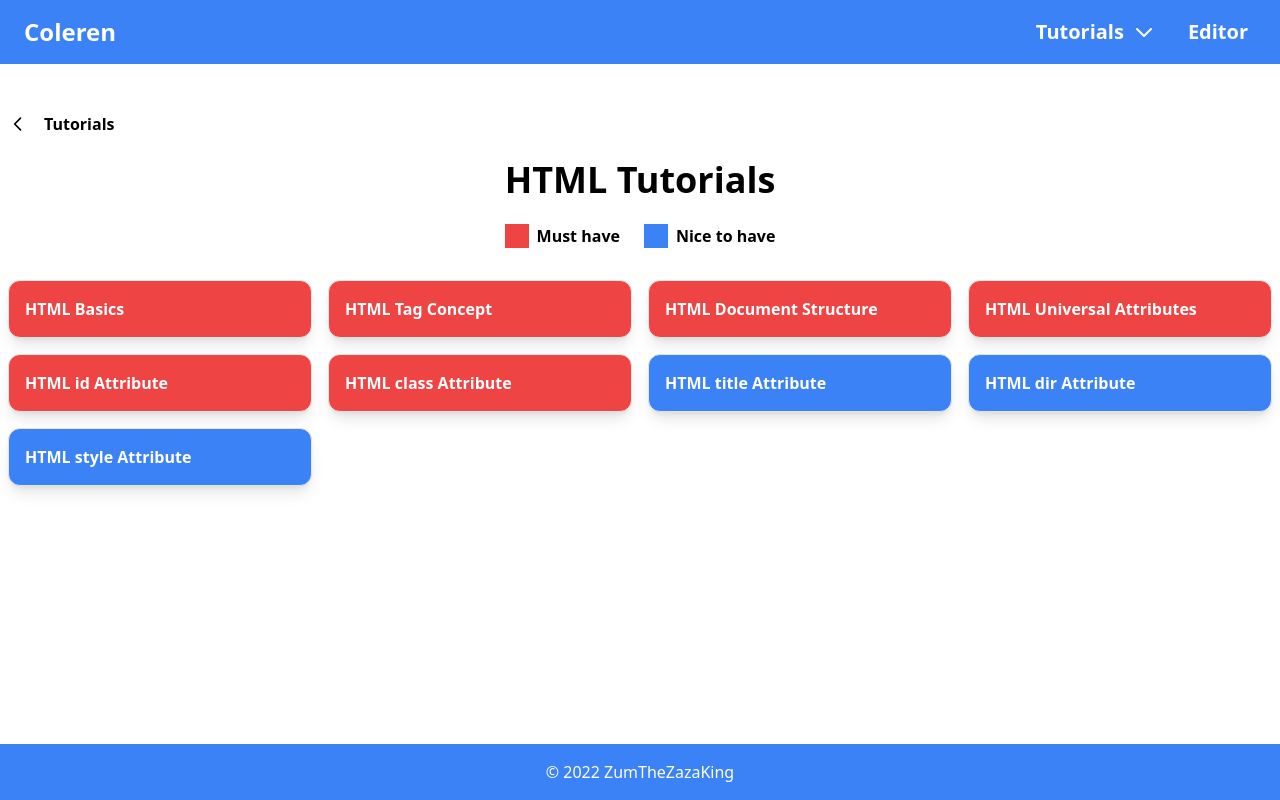
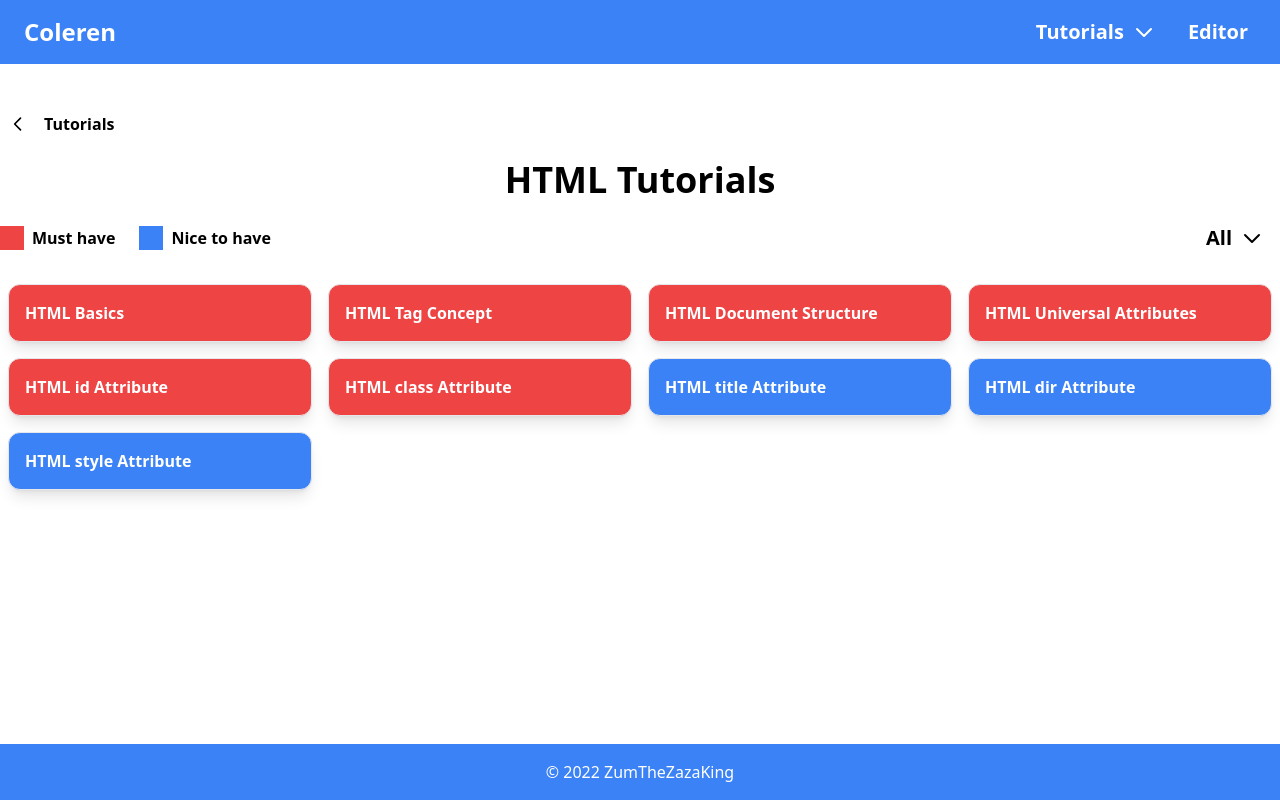
Before and after one commit to ZumTheZazaKing/coleren, a Next.js app: page /html in a window 1280 px wide. Built offline with nearby package versions, Linux system fonts and the light colour scheme.

Commit message:
html filter added

```diff
--- /dev/null
+++ b/components/tutorials_components/html_filter.js
@@ -0,0 +1,59 @@
+import { Popover, Transition } from '@headlessui/react';
+import { useState } from 'react';
+import { usePopper } from 'react-popper';
+import { ChevronDownIcon } from '@heroicons/react/outline'
+
+const HtmlFilter = ({requiredTag, setRequiredTag}) => {
+
+    const [showFilters, setShowFilters] = useState(false);
+    let [referenceElement, setReferenceElement] = useState()
+    let [popperElement, setPopperElement] = useState()
+    let { styles, attributes } = usePopper(referenceElement, popperElement)
+    const sharedClass = "font-bold rounded py-3 px-4 hover:bg-blue-500 hover:text-white hover:cursor-pointer";
+
+    const chooseFilter = (tag) => {
+        setRequiredTag(tag);
+        setShowFilters(false);
+    }
+
+    return(
+        <Popover className="relative">
+           <Popover.Button
+                ref={setReferenceElement}
+                onClick={() => setShowFilters(!showFilters)}
+            >
+                <h3 className='text-xl font-bold flex items-center px-4 sm:p-0 mx-4'>
+                   {requiredTag !== "html" ?
+                   `${requiredTag.charAt(0).toUpperCase()}${requiredTag.replace("-"," ").substring(1)}` :
+                   "All"}
+                   <ChevronDownIcon className="w-6 h-6 ml-2" />
+                </h3>
+            </Popover.Button>
+            <Transition
+                show={showFilters}
+                enter="transition ease-out duration-200"
+                enterFrom="opacity-0"
+                enterTo="opacity-100 "
+                leave="transition ease-in duration-150"
+                leaveFrom="opacity-100"
+                leaveTo="opacity-0"
+            >
+                <Popover.Panel
+                    ref={setPopperElement}
+                    style={styles.popper}
+                    {...attributes.popper}
+                    onMouseOver={() => setShowFilters(true)}
+                    onMouseOut={() => setShowFilters(false)}
+                    className="absolute z-10 top-10 w-max"
+                >
+                    <div className="bg-slate-200 rounded-md shadow-lg grid grid-cols-1">
+                        <p onClick={() => chooseFilter("html")} className={`${sharedClass}  ${requiredTag === "html" && "text-white bg-blue-500"}`}>All</p>
+                        <p onClick={() => chooseFilter("introduction")} className={`${sharedClass} ${requiredTag === "introduction" && "text-white bg-blue-500"}`}>Introduction</p>
+                        <p onClick={() => chooseFilter("universal-attributes")} className={`${sharedClass} ${requiredTag === "universal-attributes" && "text-white bg-blue-500"}`}>Universal attributes</p>
+                    </div>
+                </Popover.Panel>
+            </Transition>
+        </Popover>
+    )
+}
+export default HtmlFilter;
--- a/components/tutorials_components/tutorials_legend.js
+++ b/components/tutorials_components/tutorials_legend.js
@@ -1,6 +1,6 @@
 const TutorialsLegend = () => {
     return(
-        <div className="w-fit mx-auto flex flex-col sm:flex-row sm:items-center sm:justify-start">
+        <div className="w-fit mb-8 sm:mb-0 flex flex-col sm:flex-row sm:items-center sm:justify-start">
             <div className="flex mb-2 sm:mb-0 sm:mr-6">
                 <div className="w-6 h-6 bg-red-500"></div>
                 <p className="font-semibold ml-2">Must have</p>
--- a/pages/html.js
+++ b/pages/html.js
@@ -2,9 +2,11 @@ import fs from 'fs';
 import matter from 'gray-matter';
 import Head from 'next/head';
 import Link from 'next/link';
+import { useState, useEffect } from 'react';
 import { ChevronLeftIcon } from '@heroicons/react/outline';
 import LinkButton from '../components/link_button';
 import TutorialsLegend from '../components/tutorials_components/tutorials_legend';
+import HtmlFilter from '../components/tutorials_components/html_filter';
 
 export async function getStaticProps(){
     const files = fs.readdirSync('tutorials/html_tutorials');
@@ -26,6 +28,13 @@ export async function getStaticProps(){
 }
 
 export default function HtmlHome({tutorials}) {
+
+    const [requiredTag, setRequiredTag] = useState("html");
+    const [filteredTutorials, setFilteredTutorials] = useState(tutorials);
+
+    useEffect(() => {
+        setFilteredTutorials(tutorials.filter(tutorial => tutorial.frontmatter.tags.includes(requiredTag)));
+    }, [tutorials, requiredTag])
 
     function compare( a, b ) {
         if ( a.frontmatter.id < b.frontmatter.id ){
@@ -53,10 +62,14 @@ export default function HtmlHome({tutorials}) {
                 <h1 className='text-4xl font-bold text-center'>HTML Tutorials</h1>
             </header>
             <br/>
-            <TutorialsLegend/>
+            <div className='flex flex-col sm:flex-row items-center sm:justify-between'>
+                <TutorialsLegend/>
+                <HtmlFilter requiredTag={requiredTag} setRequiredTag={setRequiredTag}/>
+            </div>
             <br/>
             <div className='grid grid-cols-1 md:grid-cols-3 lg:grid-cols-4 p-4 md:p-0'>
-                {tutorials.sort(compare).map(({ slug, frontmatter }) => (
+                {filteredTutorials.sort(compare).map(({ slug, frontmatter }) => (
+                    frontmatter.tags.includes(requiredTag) &&
                     <div
                         key={slug}
                         className={`border ${frontmatter.colorClass} text-white border-gray-200 m-2 rounded-xl overflow-hidden flex flex-col hover:text-blue-400 transition-colors shadow-lg font-semibold`}
--- a/tutorials/html_tutorials/basics.md
+++ b/tutorials/html_tutorials/basics.md
@@ -8,6 +8,7 @@ next: 'html/tag-concept'
 colorClass: "bg-red-500"
 tags:
   - html
+  - introduction
 ---
 
 ## What is HTML?
--- a/tutorials/html_tutorials/document-structure.md
+++ b/tutorials/html_tutorials/document-structure.md
@@ -10,6 +10,7 @@ next: "html/universal-attributes"
 colorClass: "bg-red-500"
 tags:
   - html
+  - introduction
 ---
 ![HTML Document Structure](https://i.postimg.cc/3r9bfG9D/html-document-structure.png#center)
 
--- a/tutorials/html_tutorials/tag-concept.md
+++ b/tutorials/html_tutorials/tag-concept.md
@@ -10,14 +10,7 @@ next: "html/document-structure"
 colorClass: "bg-red-500"
 tags:
   - html
-code :
-  - '<head>'
-  - '<title>HTML Basics</title>'
-  - '</head>'
-  - '<body>'
-  - '<h1>HTML Basics</h1>'
-  - '<p>This is a paragraph.</p>'
-  - '</body>'
+  - introduction
 ---
 ## Elements vs. Tags
 
```
